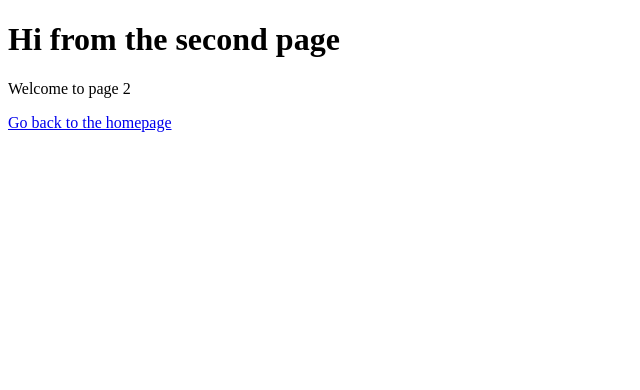
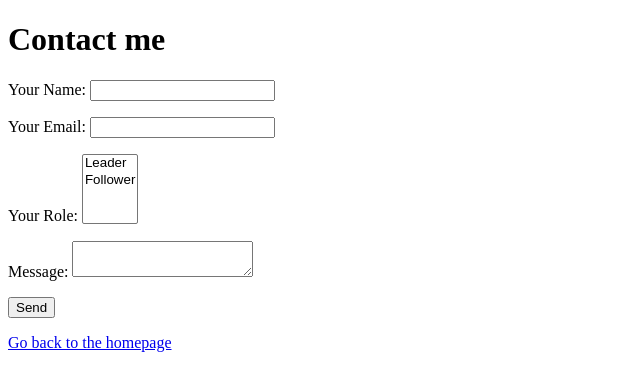
Before and after one commit to lucasfrey/greatwalks, a Gatsby site: page /page-2 in a window 1280 px wide. Shown: the whole page, without its empty margins (0-640 px from the left). Built offline with nearby package versions, Linux system fonts and the light colour scheme; Gatsby itself is replaced by a stand-in of ours.

Commit message:
Implement a contact form for testing the functionnality

```diff
--- a/src/pages/index.js
+++ b/src/pages/index.js
@@ -5,7 +5,8 @@
 const IndexPage = () => (
   <div>
     <Graph />
-    <Link to="/page-2/">Go to page 2</Link>
+    <br/>
+    <Link to="/page-2/">Contact me</Link>
   </div>
 )
 
--- a/src/pages/page-2.js
+++ b/src/pages/page-2.js
@@ -3,8 +3,28 @@
 
 const SecondPage = () => (
   <div>
-    <h1>Hi from the second page</h1>
-    <p>Welcome to page 2</p>
+    <h1>Contact me</h1>
+    <form name="contact" method="POST" netlify>
+      <p>
+        <label>Your Name: <input type="text" name="name" /></label>
+      </p>
+      <p>
+        <label>Your Email: <input type="email" name="email" /></label>
+      </p>
+      <p>
+        <label>Your Role: <select name="role[]" multiple>
+          <option value="leader">Leader</option>
+          <option value="follower">Follower</option>
+        </select></label>
+      </p>
+      <p>
+        <label>Message: <textarea name="message"></textarea></label>
+      </p>
+      <p>
+        <button type="submit">Send</button>
+      </p>
+    </form>
+
     <Link to="/">Go back to the homepage</Link>
   </div>
 )
```
